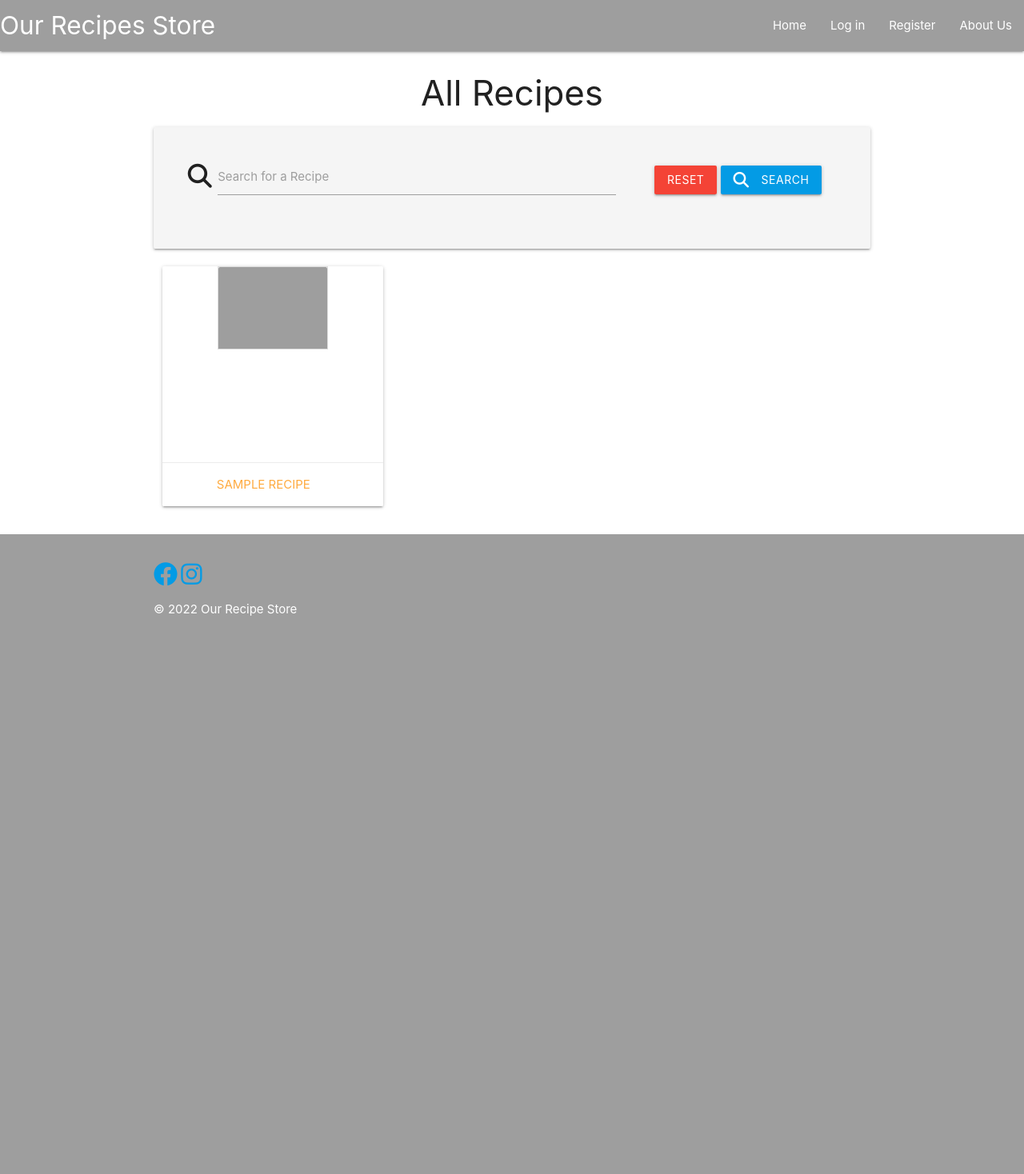
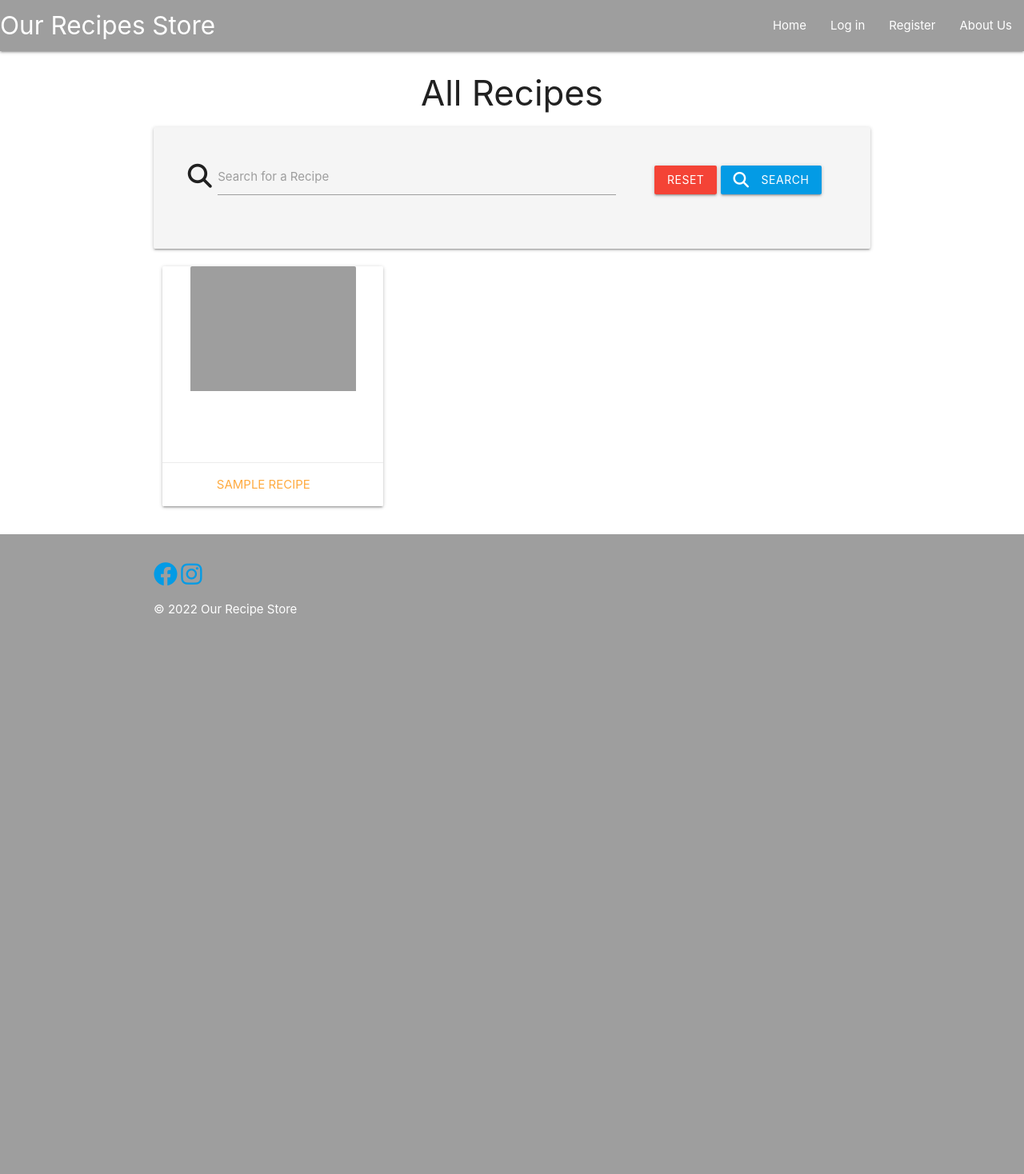
Before and after one commit to RhiH/recipe_store, a Flask app: page / in a window 1280 px wide. Shown: the whole page at 80% size. Run offline with Flask 2, Linux system fonts and the light colour scheme; a database or web service that is not in the repository returns one stand-in record (values such as "Sample title"); some libraries are stand-ins or nearby versions; grey boxes are pictures that could not be loaded.

Commit message:
remove border styling and increase max image size

```diff
--- a/static/css/style.css
+++ b/static/css/style.css
@@ -3,11 +3,10 @@ body {
 }
 
 .card-image {
-    max-width: 50%;
+    max-width: 75%;
     height: auto;
     margin-left: auto;
     margin-right: auto;
-    border: 1px solid #ddd
 }
 
 .btn-small {
```
